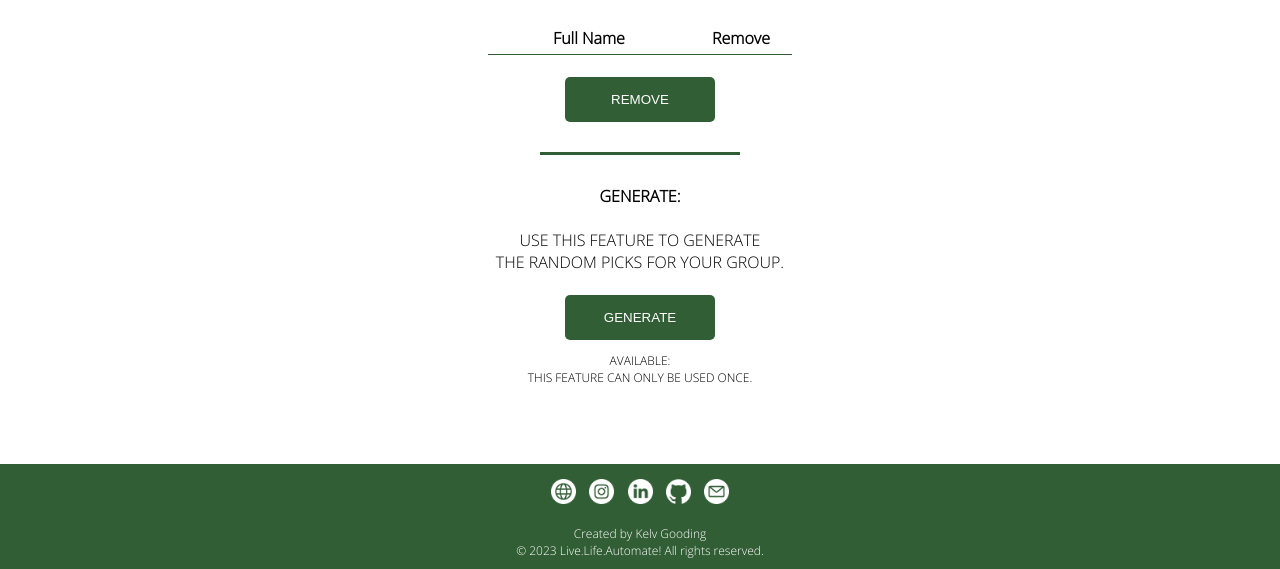
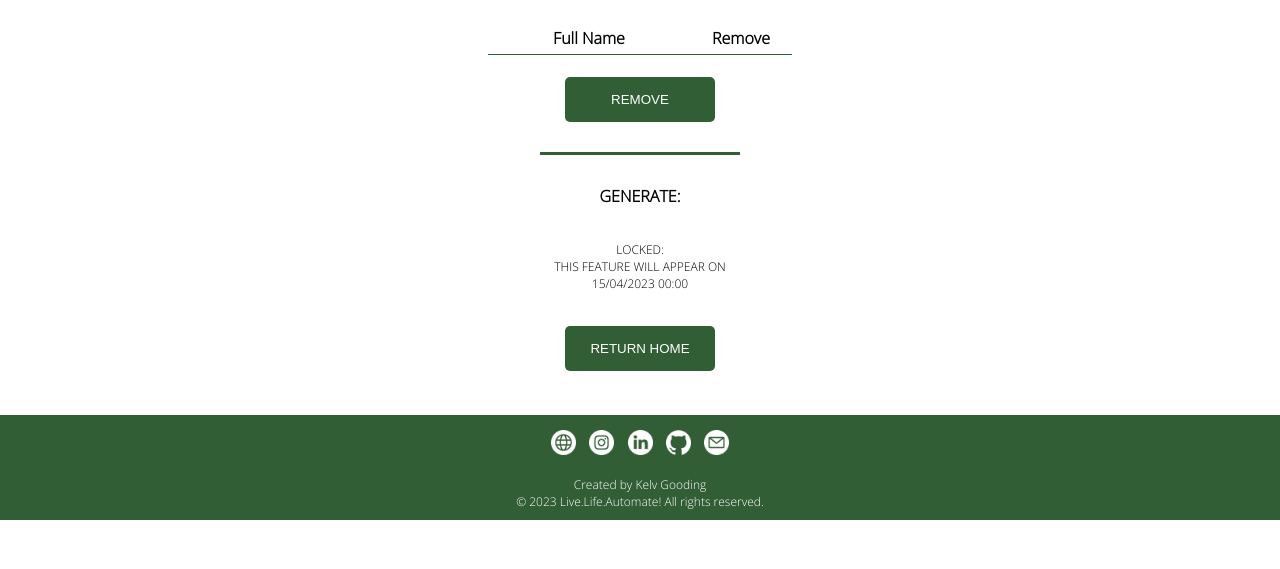
Before and after one commit to kelvgooding/sweepstake-online, a Flask app: page /admin/group in a window 1280 px wide. Shown: the part 627-1196 px from the top of the page. After the commit the page ends 1147 px from the top, so only its background shows below. Run offline with Flask 2, Linux system fonts and the light colour scheme; the visitor is signed in with stand-in values (Sample User, id 1); tables that the repository leaves empty hold one stand-in row (values such as "Sample post"); data that the repository does not hold is empty.

Commit message:
Add files via upload

```diff
--- a/static/css/styles.css
+++ b/static/css/styles.css
@@ -98,6 +98,7 @@ select {
     border: 1px solid #999;
     border-radius: 2px;
     margin-top: 5px;
+
 }
 
 hr {
--- a/templates/admin_group.html
+++ b/templates/admin_group.html
@@ -58,32 +58,33 @@
 
         <b>GENERATE:</b>
 
-        <br><br>USE THIS FEATURE TO GENERATE<br>THE RANDOM PICKS FOR YOUR GROUP.
 
-        <br><br>
+        <br>
 
-        {% if current_date == '04/02/2023' %}
+        {% if current_date == '07/02/2023' %}
             {% if gen_flag.0.0 == 'Y' %}
-            <input type="submit" value="GENERATE" name="generate" disabled class="button-disabled" />
+            <br>
             <p style="font-size: 12px;">LOCKED:<br>THIS FEATURE HAS ALREADY BEEN USED ONCE.</p>
-            USE THE BELOW OPTION<br>TO VIEW YOUR GROUP PICKS:<br><br>
-            <button><a href="{{ url_for('picks') }}">SHOW PICKS</a></button><br>
+            <br>USE THE BELOW OPTION<br>TO VIEW YOUR GROUP PICKS:<br><br>
+            <button><a href="{{ url_for('picks') }}">SHOW PICKS</a></button><br><br>OR
             {% else %}
+            <br>USE THIS FEATURE TO GENERATE<br>THE RANDOM PICKS FOR YOUR GROUP.<br><br>
             <input type="submit" value="GENERATE" name="generate"/>
             <p style="font-size: 12px;">AVAILABLE:<br>THIS FEATURE CAN ONLY BE USED ONCE.</p>
+            OR
             {% endif %}
         {% else %}
-            <input type="submit" value="GENERATE" name="generate" disabled class="button-disabled" />
-            <p style="font-size: 12px;">LOCKED:<br>THIS FEATURE WILL UNLOCK ON 15/04/2023 00:00</p>
+            <br>
+            <p style="font-size: 12px;">LOCKED:<br>THIS FEATURE WILL APPEAR ON<br>15/04/2023 00:00</p>
         {% endif %}
 
         </form>
 
         <br>
 
-        <a href="{{ url_for('admin') }}">RETURN HOME</a>
+        <button><a href="{{ url_for('admin') }}">RETURN HOME</a></button>
 
-        <br><br>
+        <br><br><br>
 
         </main>
         <footer>
--- a/templates/admin_login.html
+++ b/templates/admin_login.html
@@ -33,6 +33,7 @@
 
         <br>
         <button><a href="{{ url_for('index') }}">RETURN HOME</a></button>
+        <br><br><br>
 
         </main>
         <footer>
--- a/templates/index.html
+++ b/templates/index.html
@@ -13,6 +13,7 @@
     <main>
         <a href="{{ url_for('index') }}"><img class="img-logo" src="../static/images/grand-national-2023-logo.png" /></a>
         <form method="POST">
+        <h1>JOIN A<br>SWEEPSTAKE!</h1>
         ENTER YOUR 6<br>CHARACTER GROUP CODE:<br><br>
         <input class="index-input-group-code" name="groupcode" maxlength="6" required><br><br>
         {% for i in get_flashed_messages() %}
@@ -21,8 +22,8 @@
         <br>
         <input type="submit" value="SUBMIT">
         <br><br>
-        OR
-        <br><br>
+        <h1>CREATE A<br>SWEEPSTAKE!</h1>
+        USE THIS OPTION TO<br>CREATE YOUR SWEEPSTAKE:<br><br>
         <button><a id="show-picks" href="{{ url_for('create_group') }}">CREATE A<br>GROUP CODE</a></button>
 
         </form>
--- a/templates/picks.html
+++ b/templates/picks.html
@@ -26,7 +26,7 @@
                     <div class="picks-cards">
                         <br>
                         <b>{{ a.0 }}<br><br>
-                        {{ a.1 }} - {{ a.2 }}<br>
+                        ({{ a.1 }}) {{ a.2 }}<br>
                         {{ a.3 }}</b><br>
                     </div>
                 </div>
```
Also changed, not shown: static/db/SS_DB_PROD.db.
